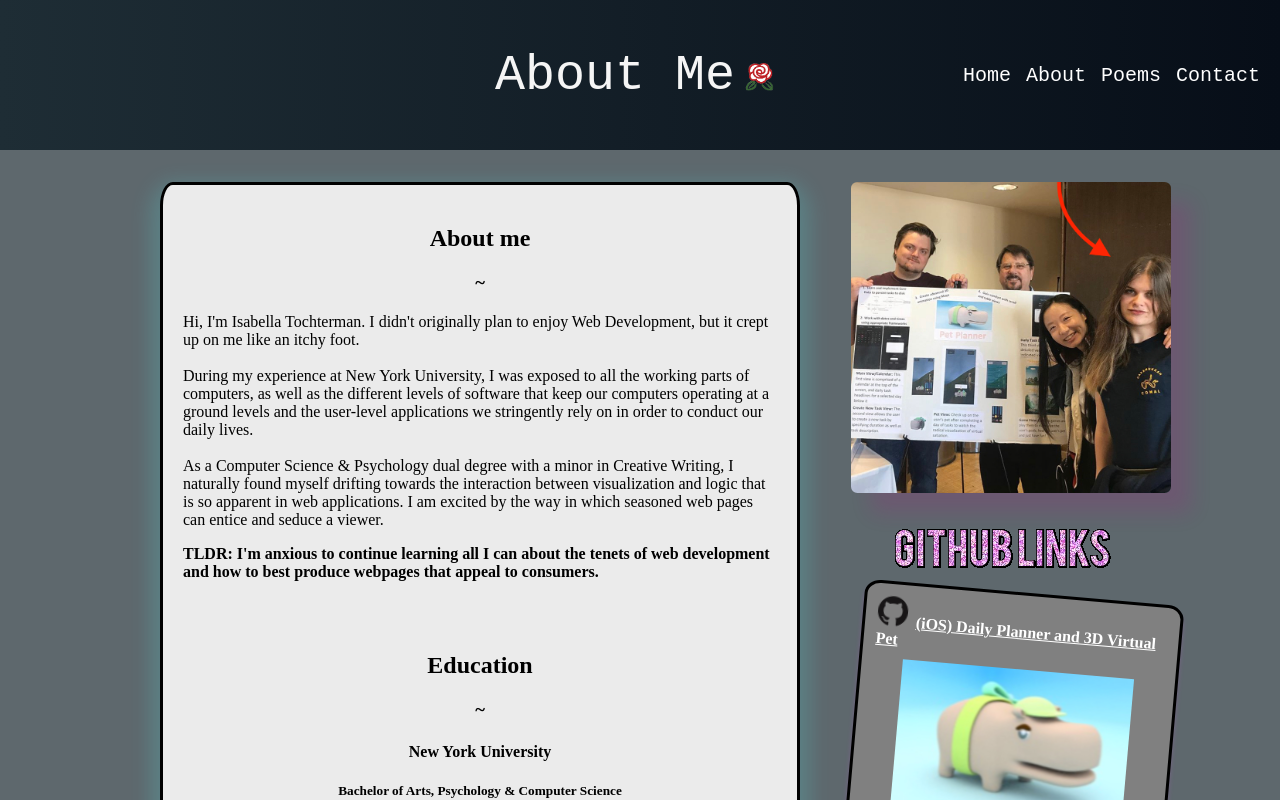
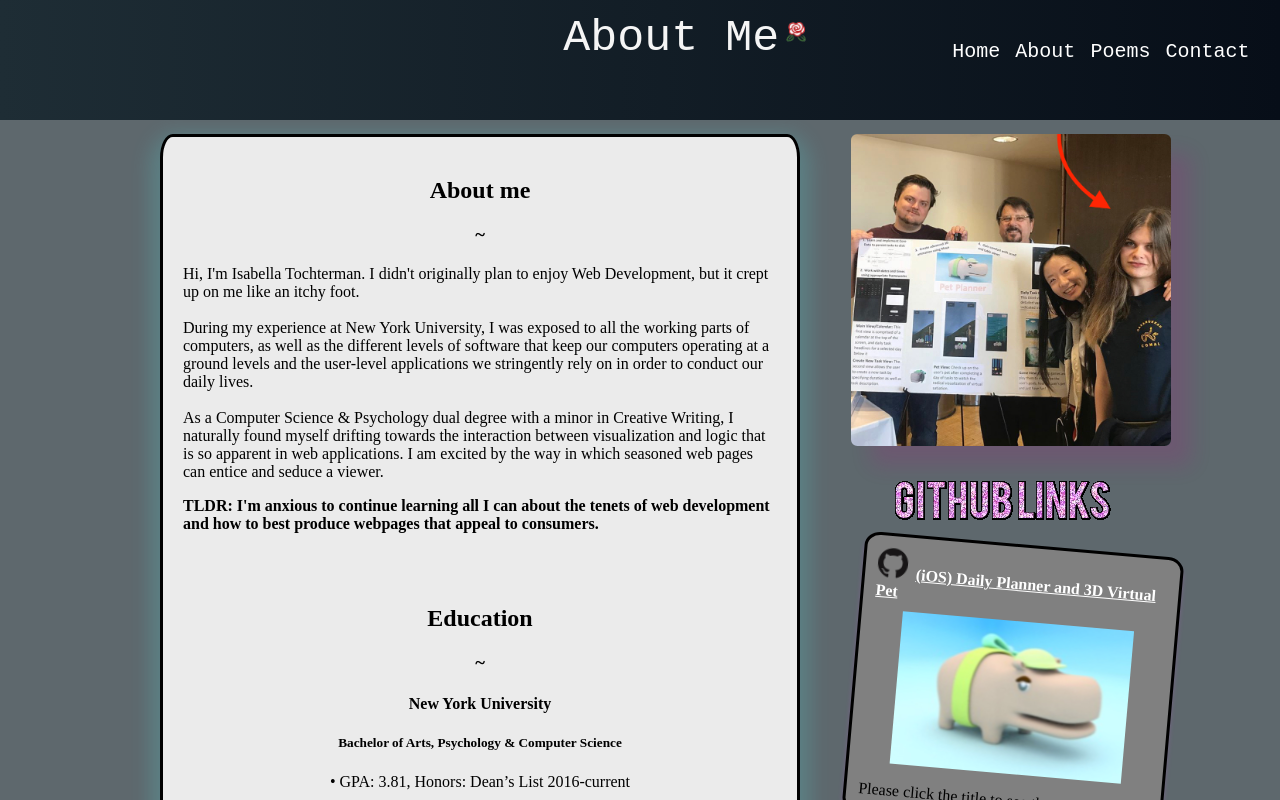
Before and after one commit to itochterman/portfolio, a React (Create React App) app: page /about in a window 1280 px wide. Shown: the top 800 px of the page. Built offline with nearby package versions, Linux system fonts and the light colour scheme.

Commit message:
sticky header

```diff
--- a/public/style.css
+++ b/public/style.css
@@ -6,8 +6,9 @@
   position: relative;
   margin: 0;
   background-color: rgb(94, 104, 109);
-  padding-bottom: 5em;
+  padding-bottom: 7em;
   min-height: 100%;
+  padding-top: 8%;
   /* padding-bottom: 75px; */
   /* position: absolute;
   top: 0;
@@ -17,10 +18,13 @@
 
 
 header {
-  height: 150px;
-  display: flex;
-  justify-content: center;
-  align-items: center;
+  top:0;
+  position: fixed;
+  width: 100%;
+  height: 15%;
+  text-align:center;
+  /* padding-bottom: 10%; */
+  z-index: 999;
   background: rgb(28, 29, 27); /* fallback for old browsers */
   background: -webkit-linear-gradient(
     to right,
@@ -52,10 +56,12 @@
 }
 .Bar {
   font-size: 20px;
+  top:5%;
   /* padding-right: 50px; */
-  right: 0;
-  padding: 15px;
-  position: absolute;
+  right: 2%;
+  /* padding: 15px;
+  top: 0; */
+  position: fixed;
   /* margin: auto;
   text-align: right; */
 }
@@ -115,17 +121,23 @@
 }
 
 header > p {
+  top:-4%;
+  margin-left:44%;
+  position:fixed;
   font-family: "Courier New", Courier, monospace;
   color: whitesmoke;
-  font-size: 50px;
+  font-size: 45px;
 }
 
-header > .Rose {
-  height: 50px;
+.Rose {
+  height: 35px;
+  position:fixed;
   border-radius: 6px;
 }
 
 .navBar {
+  position:fixed;
+  z-index: 999;
   font-family: cursive, monospace;
   color: whitesmoke;
 }
@@ -189,9 +201,11 @@
   position: absolute;
   bottom: 0;
   width: 100%;
+  height: 65px;
   text-align: center;
   background: #eee;
-  padding: 25px 50px;
+  padding-top: 15px;
+  /* padding: 25px 50px; */
 }
 a.social {
   margin: 0 1rem;
@@ -218,7 +232,7 @@
 .home {
   width: 100%;
   top: 0;
-  position: flex;
+  position: fixed;
   height: 100%;
   /* object-fit: contain; */
 }
--- a/src/components/Header.js
+++ b/src/components/Header.js
@@ -7,10 +7,12 @@
   return (
     <div>
       <header>
-        <NavBar buttonBold={props.buttonBold} />
+        <p>
+          {props.title} <img className="Rose" src={Rose} />{" "}
+          <NavBar buttonBold={props.buttonBold} />
+        </p>
+        {/* <img className="Rose" src={Rose} /> */}
         {/* <img className="logo" src={arr[0]} /> */}
-        <p>{props.title}</p>
-        <img className="Rose" src={Rose} />
       </header>
     </div>
   );
--- a/src/components/Home.js
+++ b/src/components/Home.js
@@ -12,8 +12,8 @@
       <div>
         {/* <div className="arrow">{arrow}</div> */}
 
-        <NavBar />
         <img className="home" src={network} />
+        <NavBar style={{ top: "0px" }} />
 
         <div className="title">Hi, I'm Isabella Tochterman</div>
         <div
--- a/src/components/Poems.js
+++ b/src/components/Poems.js
@@ -21,14 +21,10 @@
       currPoem: [],
     };
     this.handleForward = this.handleForward.bind(this);
-    this.handleBackward = this.hadnleBackward.bind(this);
+    this.handleBackward = this.handleBackward.bind(this);
   }
   async componentWillMount() {
     const all = await this.displayPoems();
-    // console.log("STATE:", this.state.all[this.state.counter]);
-    // const link = this.state.all[this.state.counter].description;
-    // this.readTextFile(link);
-    // const state = this.readTextFile(all);
     this.setState({ all: this.readTextFile(all) });
     if (this.state.all) {
       this.setState({
@@ -74,15 +70,6 @@
     return rval;
   };
 
-  // async addPoem(data) {
-  //   const { title, description } = data;
-  //   const resp = await PoemDataService.create({
-  //     title: title,
-  //     description: description
-  //   });
-  //   console.log(resp);
-  // }
-
   async displayPoems() {
     const data = await PoemDataService.getAll().then((response) => {
       return response.data;
@@ -104,7 +91,7 @@
       });
     }
   }
-  hadnleBackward() {
+  handleBackward() {
     if (this.state.counter - 1 >= 0 && !this.state.isLoading) {
       this.setState((prev) => {
         return {
```
